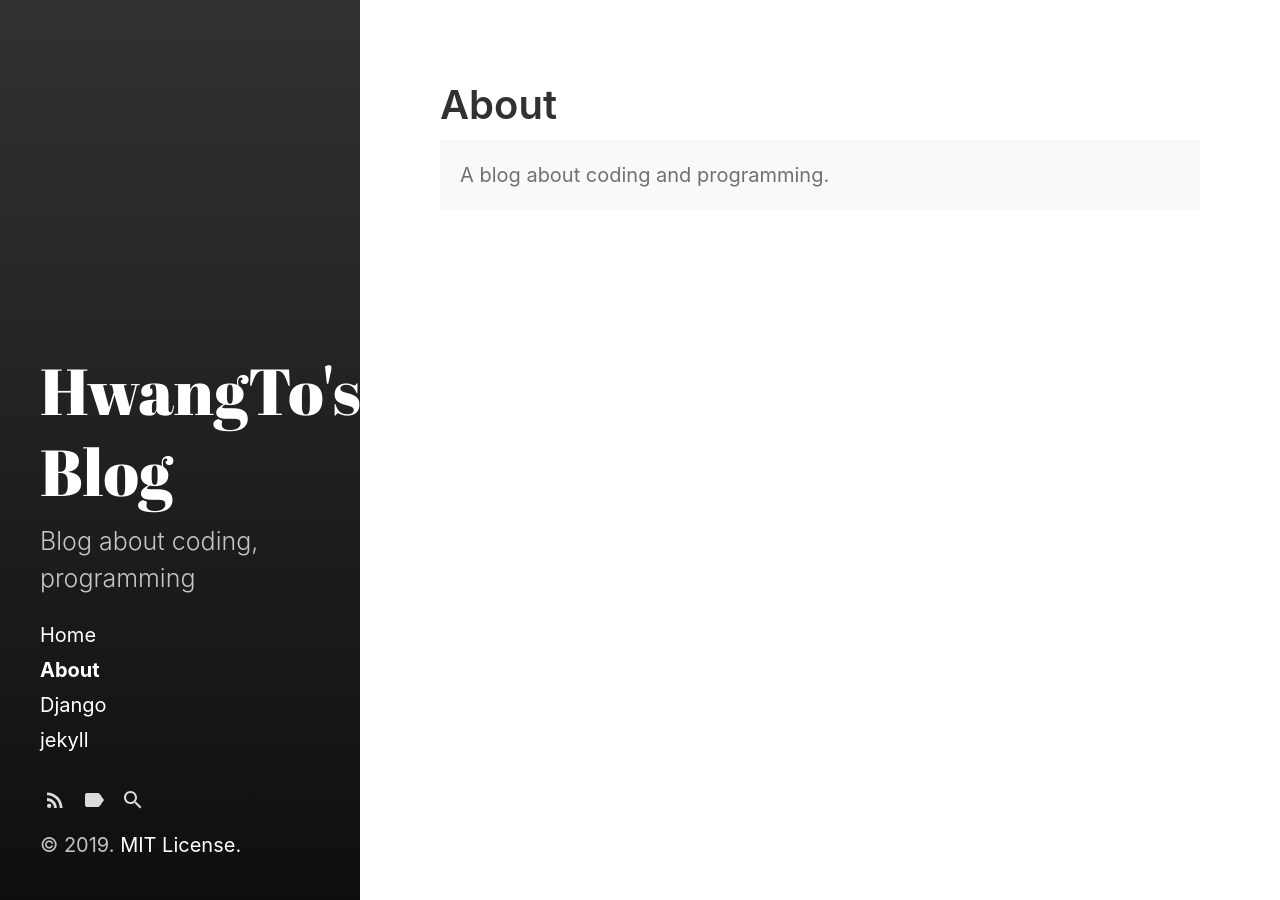
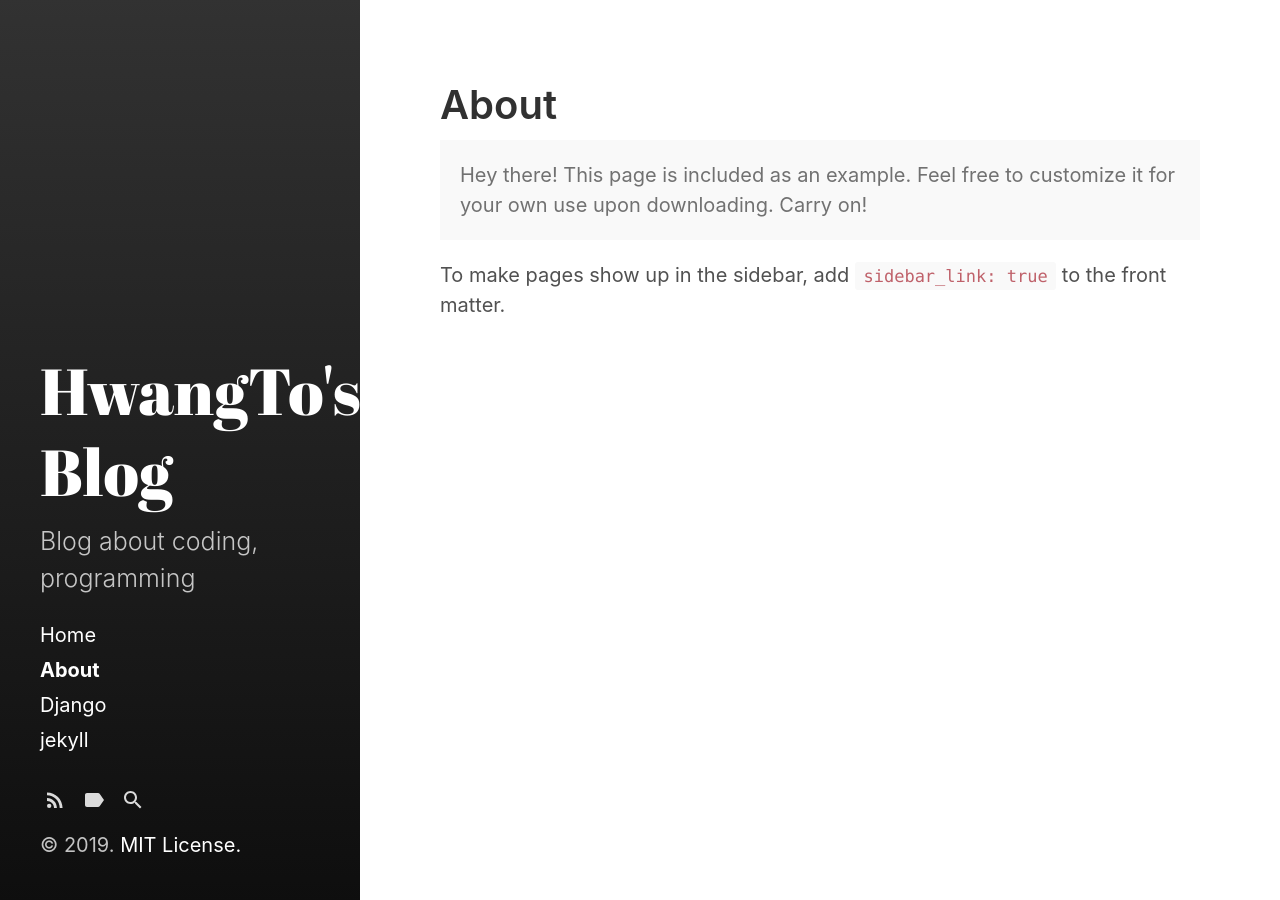
Before and after one commit to HwangToLee/HwangToLee.github.io, a Jekyll site: the page built from about.md, in a window 1280 px wide. Built offline with Jekyll 4.4.1, drawn with Linux system fonts in a browser that asks for light colours.

Commit message:
Revert "Update about.md"
This reverts commit 6d64ac8c1591eccfa7a29889fd909eb4e6cfd483.

```diff
--- a/about.md
+++ b/about.md
@@ -5,5 +5,9 @@ sidebar_link: true
 ---
 
 <p class="message">
-  A blog about coding and programming.
+  Hey there! This page is included as an example. Feel free to customize it
+  for your own use upon downloading. Carry on!
 </p>
+
+To make pages show up in the sidebar, add `sidebar_link: true` to the front
+matter.
```
